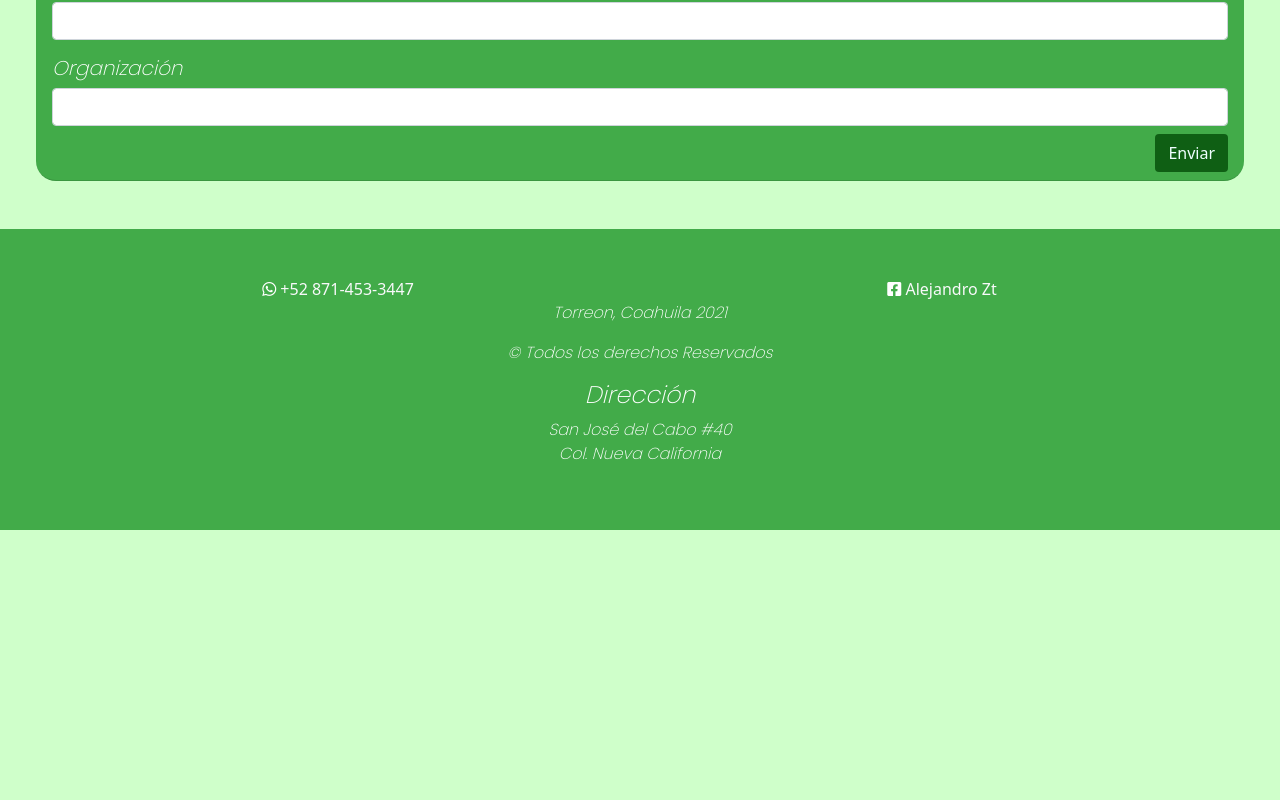
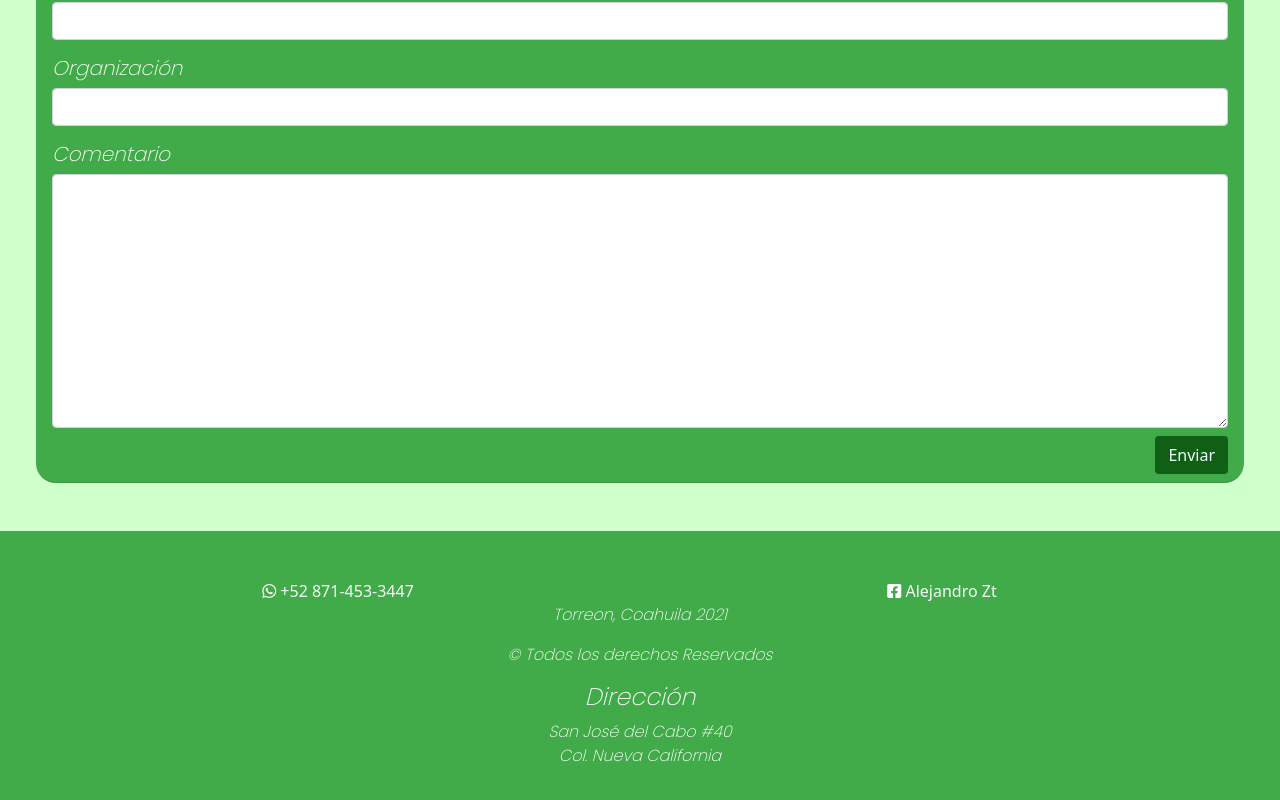
Before and after one commit to ManuelZamora/My-Briefcase, a plain HTML site: page index.html in a window 1280 px wide. Shown: the part 1310-2110 px from the top of the page. Before the commit the page ends 1840 px from the top, so only its background shows below. Drawn offline with nearby package versions, Linux system fonts and the light colour scheme; a web font is replaced by a local one.

Commit message:
changes in email and new textarea

```diff
--- a/index.html
+++ b/index.html
@@ -72,7 +72,7 @@
             <div class="row text-center" name="contact">
               <div class="col p-5">
                 <h2 id="contact">Contactame</h2>
-                <form action="mailto:rocker2503@gmail.com" method="post" enctype="application/x-www-form-urlencoded">
+                <form action="https://formspree.io/f/mjvjnekd" method="post" enctype="application/x-www-form-urlencoded">
                   <div class="card-header text-light mt-4" id="card-body">
                   <div>
                     <h5>
@@ -97,6 +97,12 @@
                       <span>Organización</span>
                     </h5>
                     <input class="form-control text-right" type="text" name="org" />
+                  </div>
+                  <div class="mt-3">
+                    <h5>
+                      <span>Comentario</span>
+                    </h5>
+                    <textarea class="form-control" name="message" id="textArea" cols="150" rows="10"></textarea>
                   </div>
                   <div id="btn">
                       <input
```
